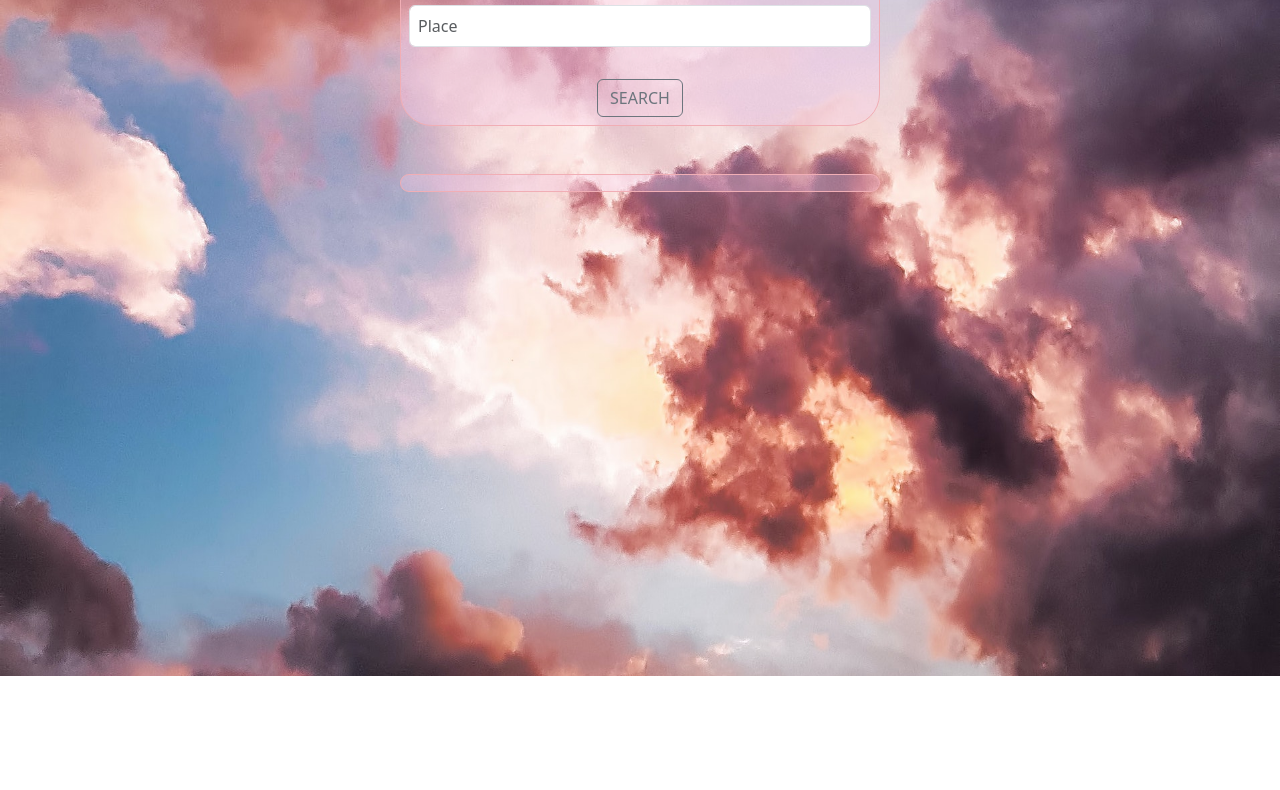
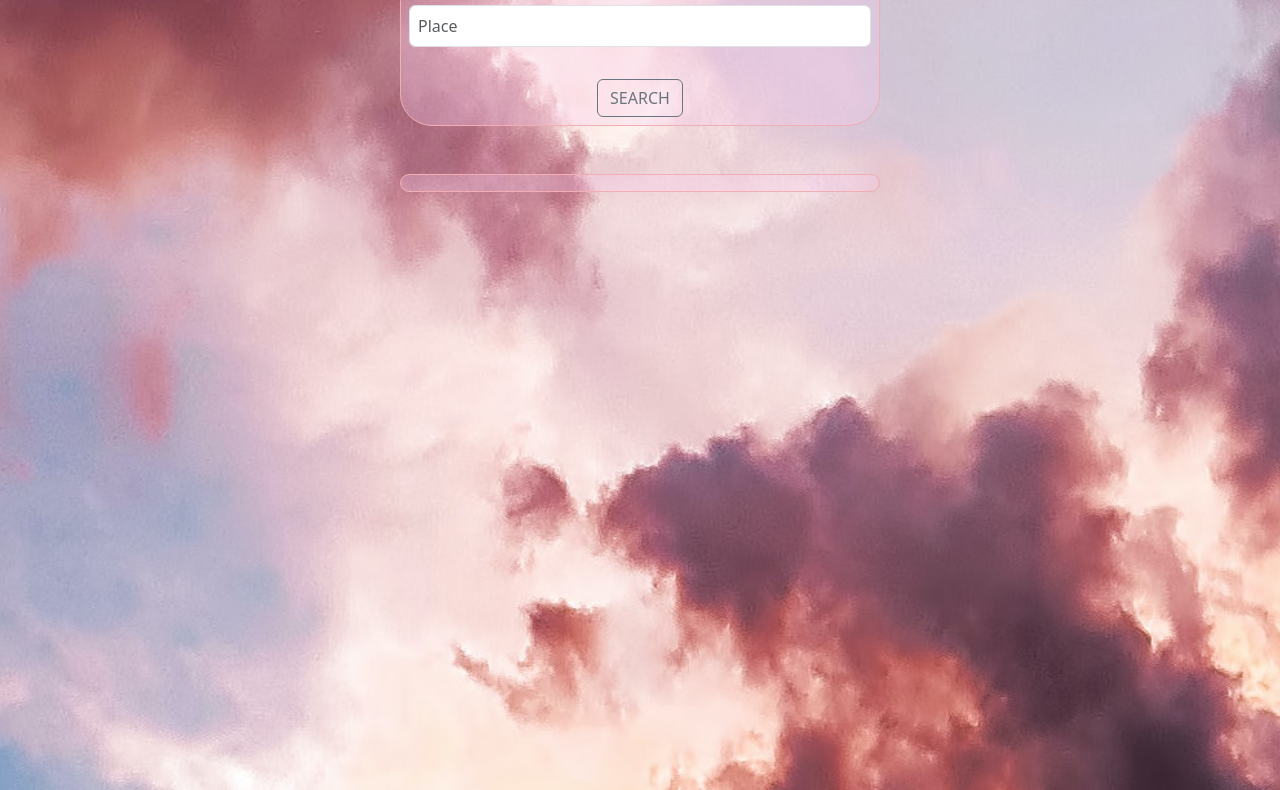
Before and after one commit to AymanKrish/WEATHER, a plain HTML site: page index.html in a window 1280 px wide. Shown: the part 124-914 px from the top of the page. Before the commit the page ends 800 px from the top, so only its background shows below. Drawn offline with nearby package versions, Linux system fonts and the light colour scheme.

Commit message:
third_weather

```diff
--- a/home.css
+++ b/home.css
@@ -3,6 +3,9 @@ body{
     background-size: cover;
     background-repeat: no-repeat;
     /* background: fixed; */
+    height: 200vh;
+    overflow: hidden;
+    background-position: top center;
 }
 
 .div1{
```
